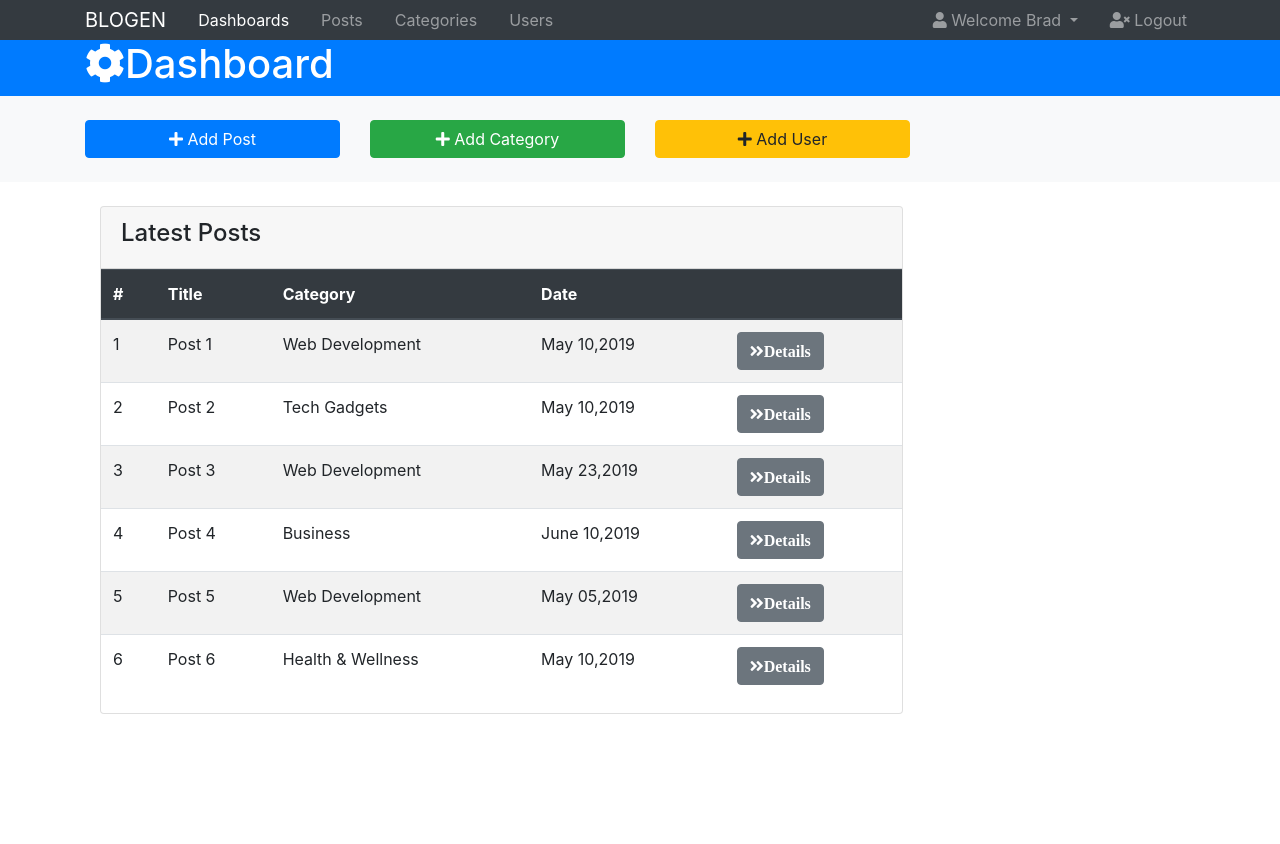
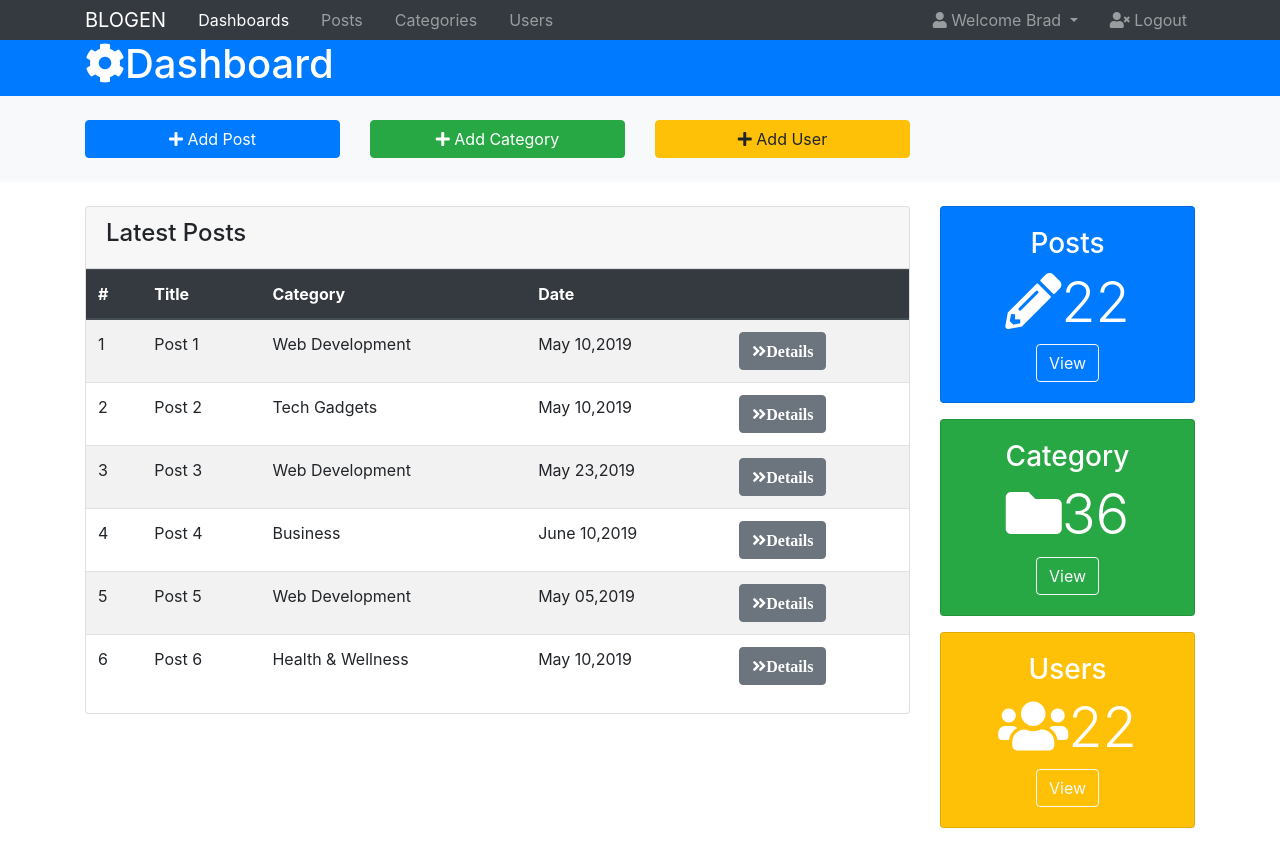
Before and after one commit to n3rdkid/Bootstrap4Practice, a website: page BlogenAdminUI/index.html in a window 1280 px wide. Before the commit the page ends 800 px from the top, so only its background shows below. Drawn offline with Linux system fonts and the light colour scheme; a script that the page names is missing.

Commit message:
Implement dashboard cards

```diff
--- a/BlogenAdminUI/index.html
+++ b/BlogenAdminUI/index.html
@@ -94,6 +94,7 @@
   <!-- POSTS -->
   <section id="posts">
     <div class="container">
+      <div class="row">
         <div class="col-md-9">
           <div class="card">
             <div class="card-header">
@@ -185,7 +186,34 @@
           </div>
         </div>
         <div class="col-md-3">
-
+          <div class="card text-center bg-primary text-white mb-3">
+            <div class="card-body">
+              <h3>Posts</h3>
+              <h4 class="display-4">
+                <i class="fas fa-pencil-alt"></i>22
+              </h4>
+              <a href="post.html" class="btn btn-outline-light btn-small">View</a>
+            </div>
+          </div>
+          <div class="card text-center bg-success text-white mb-3">
+              <div class="card-body">
+                <h3>Category</h3>
+                <h4 class="display-4">
+                  <i class="fas fa-folder"></i>36
+                </h4>
+                <a href="categories.html" class="btn btn-outline-light btn-small">View</a>
+              </div>
+            </div>
+            <div class="card text-center bg-warning text-white mb-3">
+                <div class="card-body">
+                  <h3>Users</h3>
+                  <h4 class="display-4">
+                    <i class="fas fa-users"></i>22
+                  </h4>
+                  <a href="users.html" class="btn btn-outline-light btn-small">View</a>
+                </div>
+              </div>
+        </div>
       </div>
     </div>
   </section>
```
Lines whose indentation alone changed are shown as unchanged.
